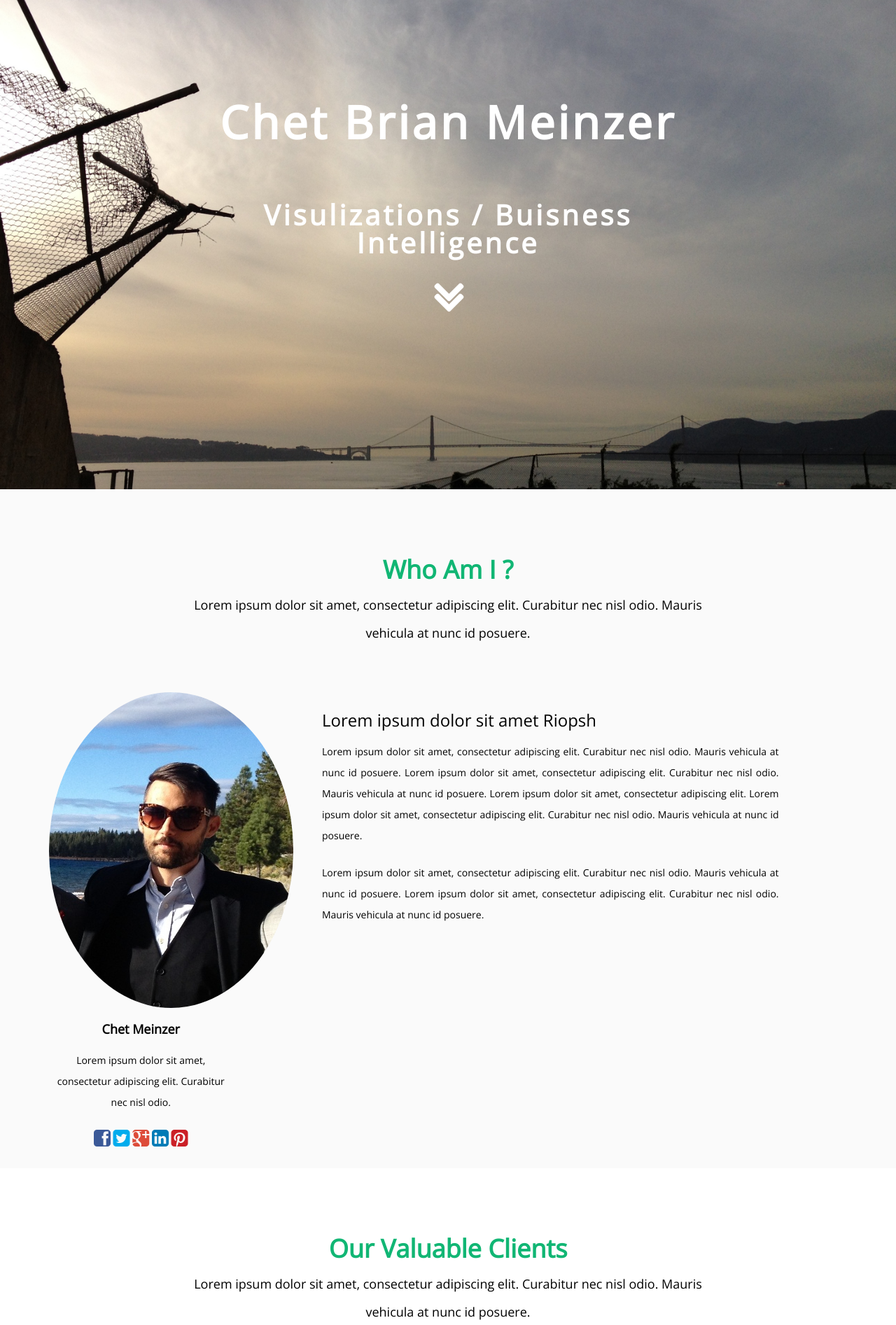
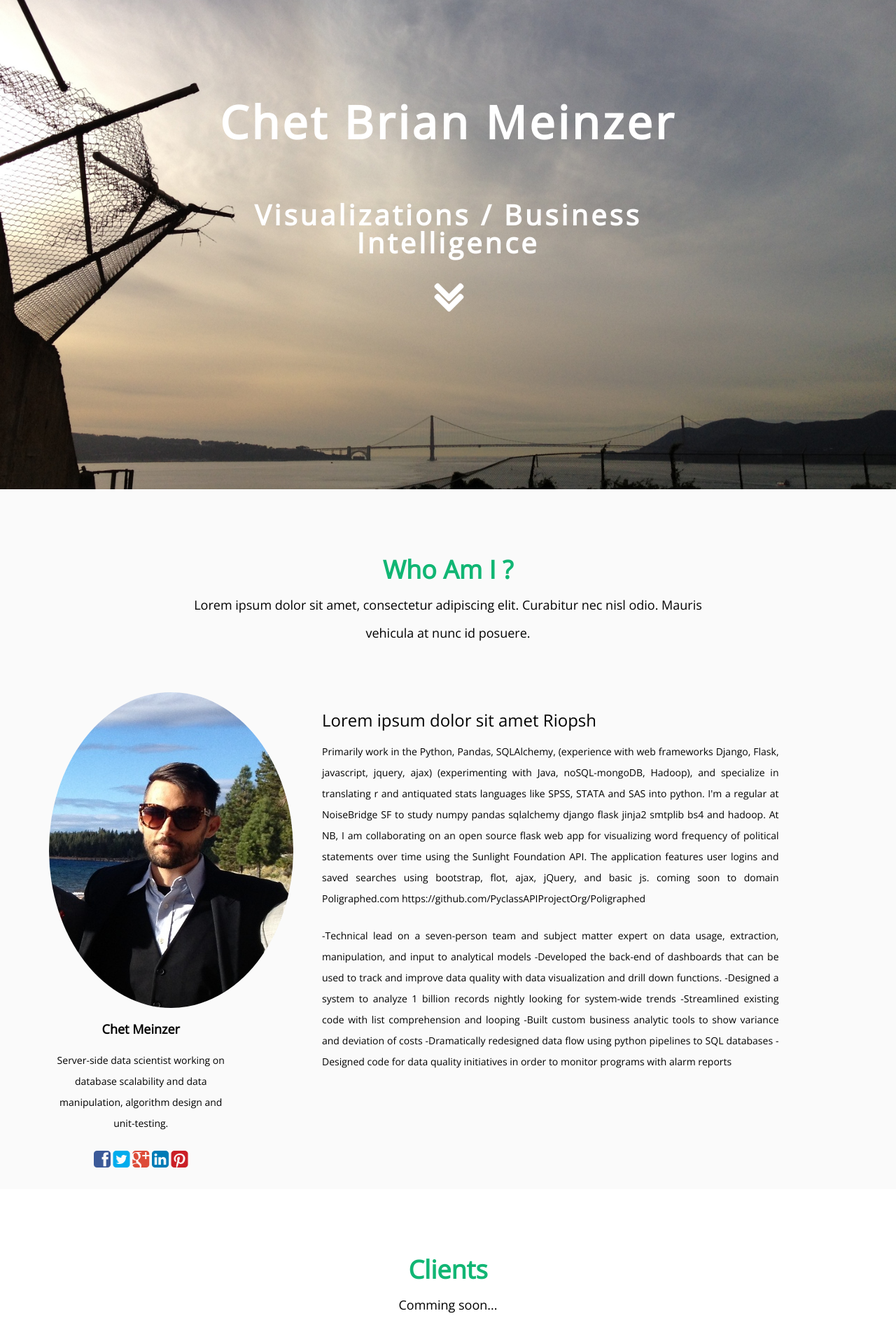
Before and after one commit to chetstar/newchetweb, a Flask app: page / in a window 1280 px wide; the page is wider, and only the part inside the window is pictured. Shown: the part 53-1946 px from the top of that part at 70% size. Run offline with Flask 2, Linux system fonts and the light colour scheme; some libraries are stand-ins or nearby versions.

Commit message:
added product img

```diff
--- a/templates/index.html
+++ b/templates/index.html
@@ -68,7 +68,7 @@
 
                     </h1>
                      <br /> <br /> <br />
-                    <h2> Visulizations / Buisness Intelligence</h2>
+                    <h2> Visualizations / Business Intelligence</h2>
                      <br />
                   <a href="#about-section">  <i class="fa fa-angle-double-down fa-5x down-icon"></i> </a>
                 </div>
@@ -95,8 +95,8 @@
                     <img class="img-circle" src="static/img/beach.JPG" alt="">
                     <h4><strong>Chet Meinzer</strong> </h4>
                     <p>
-                        Lorem ipsum dolor sit amet, consectetur adipiscing elit.
-                         Curabitur nec nisl odio.
+                        Server-side data scientist working on database scalability
+                        and data manipulation, algorithm design and unit-testing.
 
                     </p>
                     <p>
@@ -113,20 +113,27 @@
                 <div class="col-md-7 col-sm-7 col-md-offset-1  text-justify" data-scrollreveal="enter right and move 100px, wait 0.4s">
                     <h3> Lorem ipsum dolor sit amet Riopsh</h3>
                     <p>
-                         Lorem ipsum dolor sit amet, consectetur adipiscing elit.
-                         Curabitur nec nisl odio. Mauris vehicula at nunc id posuere.
-                         Lorem ipsum dolor sit amet, consectetur adipiscing elit.
-                         Curabitur nec nisl odio. Mauris vehicula at nunc id posuere.
-                         Lorem ipsum dolor sit amet, consectetur adipiscing elit.
-                         Lorem ipsum dolor sit amet, consectetur adipiscing elit.
-                         Curabitur nec nisl odio. Mauris vehicula at nunc id posuere.
+                         Primarily work in the Python, Pandas, SQLAlchemy, (experience with web frameworks Django,
+                         Flask, javascript, jquery, ajax) (experimenting with Java, noSQL-mongoDB, Hadoop), and
+                         specialize in translating r and antiquated stats languages like SPSS, STATA and SAS into python.
+
+I'm a regular at NoiseBridge SF to study numpy pandas sqlalchemy django flask jinja2 smtplib bs4 and hadoop.
+At NB, I am collaborating on an open source flask web app for visualizing word frequency of political statements
+over time using the Sunlight Foundation API. The application features user logins and saved searches using
+bootstrap, flot, ajax, jQuery, and basic js. coming soon to domain Poligraphed.com
+https://github.com/PyclassAPIProjectOrg/Poligraphed
 
                     </p>
                     <p>
-                         Lorem ipsum dolor sit amet, consectetur adipiscing elit.
-                         Curabitur nec nisl odio. Mauris vehicula at nunc id posuere.
-                         Lorem ipsum dolor sit amet, consectetur adipiscing elit.
-                         Curabitur nec nisl odio. Mauris vehicula at nunc id posuere.
+                         -Technical lead on a seven-person team and subject matter expert on data usage,
+                         extraction, manipulation, and input to analytical models
+-Developed the back-end of dashboards that can be used to track and improve data
+quality with data visualization and drill down functions.
+-Designed a system to analyze 1 billion records nightly looking for system-wide trends
+-Streamlined existing code with list comprehension and looping
+-Built custom business analytic tools to show variance and deviation of costs
+-Dramatically redesigned data flow using python pipelines to SQL databases
+-Designed code for data quality initiatives in order to monitor programs with alarm reports
 
                     </p>
                 </div>
@@ -142,10 +149,9 @@
          <div class="container" >
             <div class="row main-top-margin text-center" data-scrollreveal="enter top and move 100px, wait 0.3s">
                 <div class="col-md-8 col-md-offset-2 ">
-                    <h1>Our Valuable Clients</h1>
+                    <h1>Clients</h1>
                     <h4>
-                       Lorem ipsum dolor sit amet, consectetur adipiscing elit.
-                         Curabitur nec nisl odio. Mauris vehicula at nunc id posuere.
+                       Comming soon...
                     </h4>
                 </div>
             </div>
@@ -154,7 +160,7 @@
             <div class="row main-low-margin" >
                 <div class="col-md-10  col-md-offset-1 ">
  <div class="col-md-4 col-sm-4" data-scrollreveal="enter left and move 100px, wait 0.8s">
-                    <img src="static/img/product/prd1.png" alt="">
+                    <img src="static/img/product/prod1.jpg" alt="">
                 </div>
                 <div class="col-md-8 " data-scrollreveal="enter right and move 100px, wait 0.4s">
                     <h4 >  <strong class="color-red">Client Portfolio No # 1 </strong></h4>
@@ -204,7 +210,7 @@
                 </div>
                 <div class="col-md-4 " data-scrollreveal="enter right and move 100px, wait 0.4s">
 
-                    <img class="img-margin-product" src="static/img/product/prd1.png" alt="">
+                    <img class="img-margin-product" src="static/img/product/prod2.jpg" alt="">
                 </div>
                      </div>
             </div>
```
Also changed, not shown: static/img/product/prod1.jpg (added), static/img/product/prod2.jpg (added), static/img/product/prod3.jpg (added).
